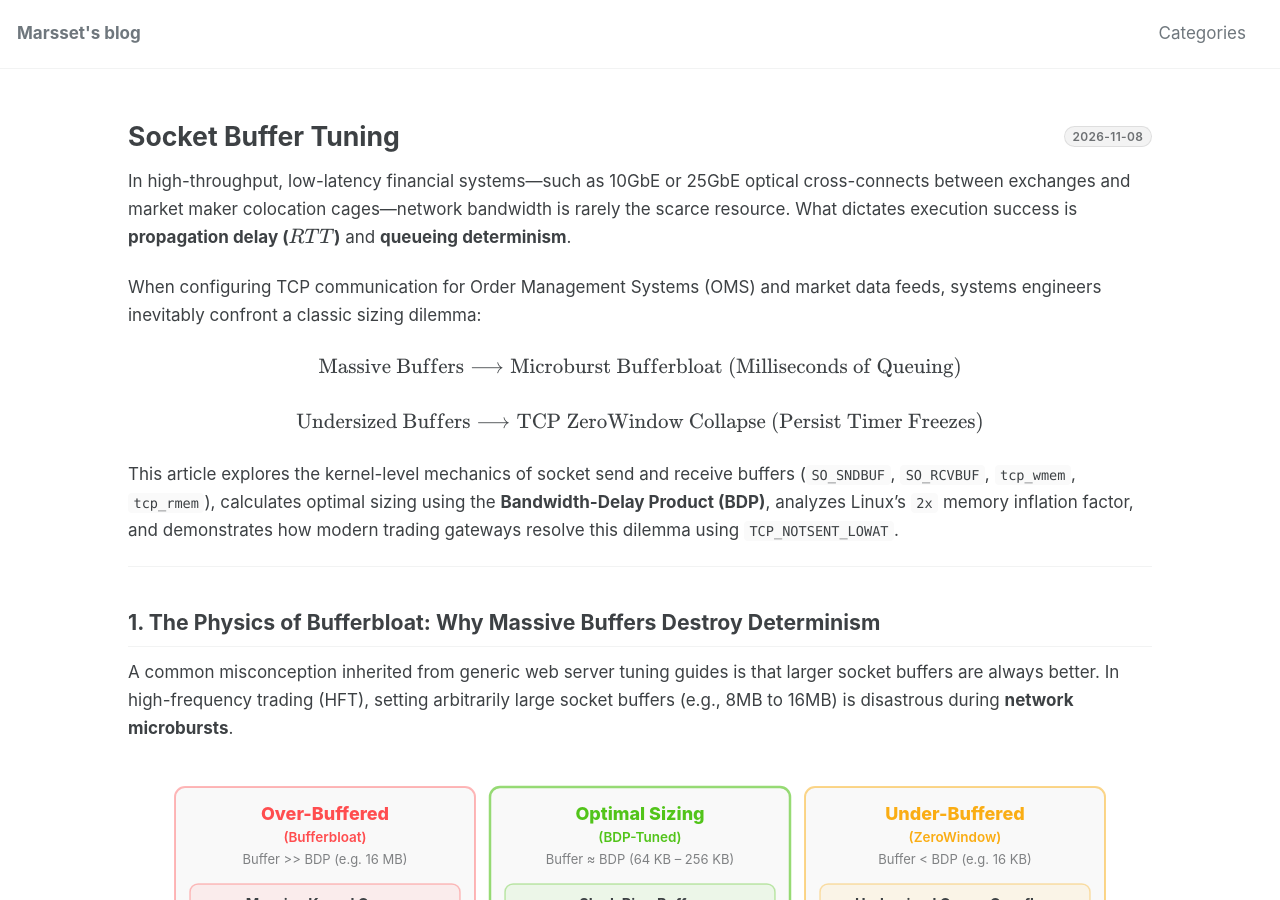
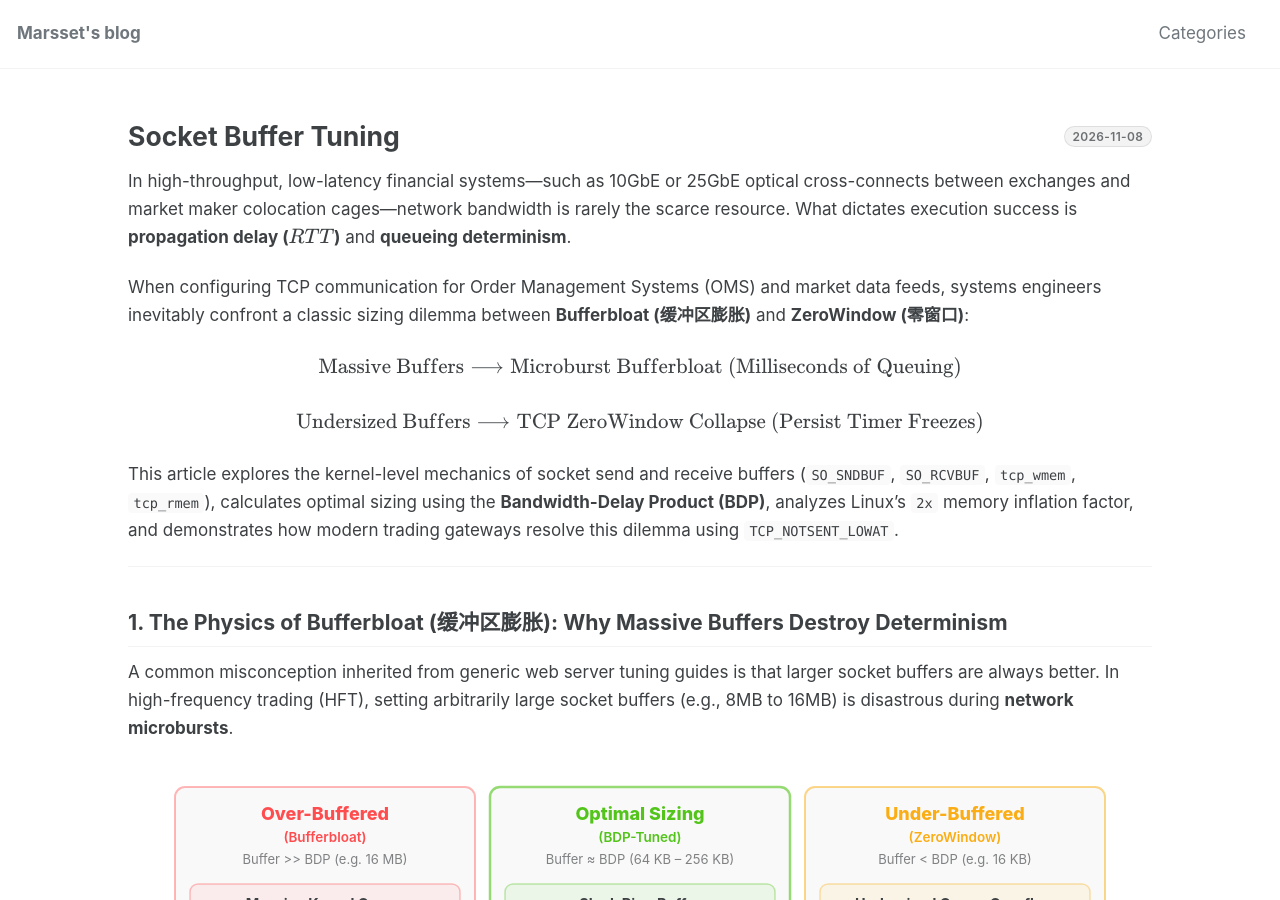
Before and after one commit to marsset/marsset.github.io, a Jekyll site: the page built from _posts/2026-11-08-socket-buffer-tuning.markdown, in a window 1280 px wide and 900 px high. Built offline with Jekyll 4.4.1, drawn with Linux system fonts in a browser that asks for light colours; cached includes are drawn as plain includes; formulas are drawn with MathJax 3.

Commit message:
Add Chinese translation annotation for Bufferbloat on first appearance

```diff
--- a/_posts/2026-11-08-socket-buffer-tuning.markdown
+++ b/_posts/2026-11-08-socket-buffer-tuning.markdown
@@ -10,7 +10,7 @@ excerpt: >
 
 In high-throughput, low-latency financial systems—such as 10GbE or 25GbE optical cross-connects between exchanges and market maker colocation cages—network bandwidth is rarely the scarce resource. What dictates execution success is **propagation delay ($RTT$)** and **queueing determinism**.
 
-When configuring TCP communication for Order Management Systems (OMS) and market data feeds, systems engineers inevitably confront a classic sizing dilemma:
+When configuring TCP communication for Order Management Systems (OMS) and market data feeds, systems engineers inevitably confront a classic sizing dilemma between **Bufferbloat (缓冲区膨胀)** and **ZeroWindow (零窗口)**:
 
 $$
 \text{Massive Buffers} \longrightarrow \text{Microburst Bufferbloat (Milliseconds of Queuing)}
@@ -24,7 +24,7 @@ This article explores the kernel-level mechanics of socket send and receive buff
 
 ---
 
-## 1. The Physics of Bufferbloat: Why Massive Buffers Destroy Determinism
+## 1. The Physics of Bufferbloat (缓冲区膨胀): Why Massive Buffers Destroy Determinism
 
 A common misconception inherited from generic web server tuning guides is that larger socket buffers are always better. In high-frequency trading (HFT), setting arbitrarily large socket buffers (e.g., 8MB to 16MB) is disastrous during **network microbursts**.
 
```
